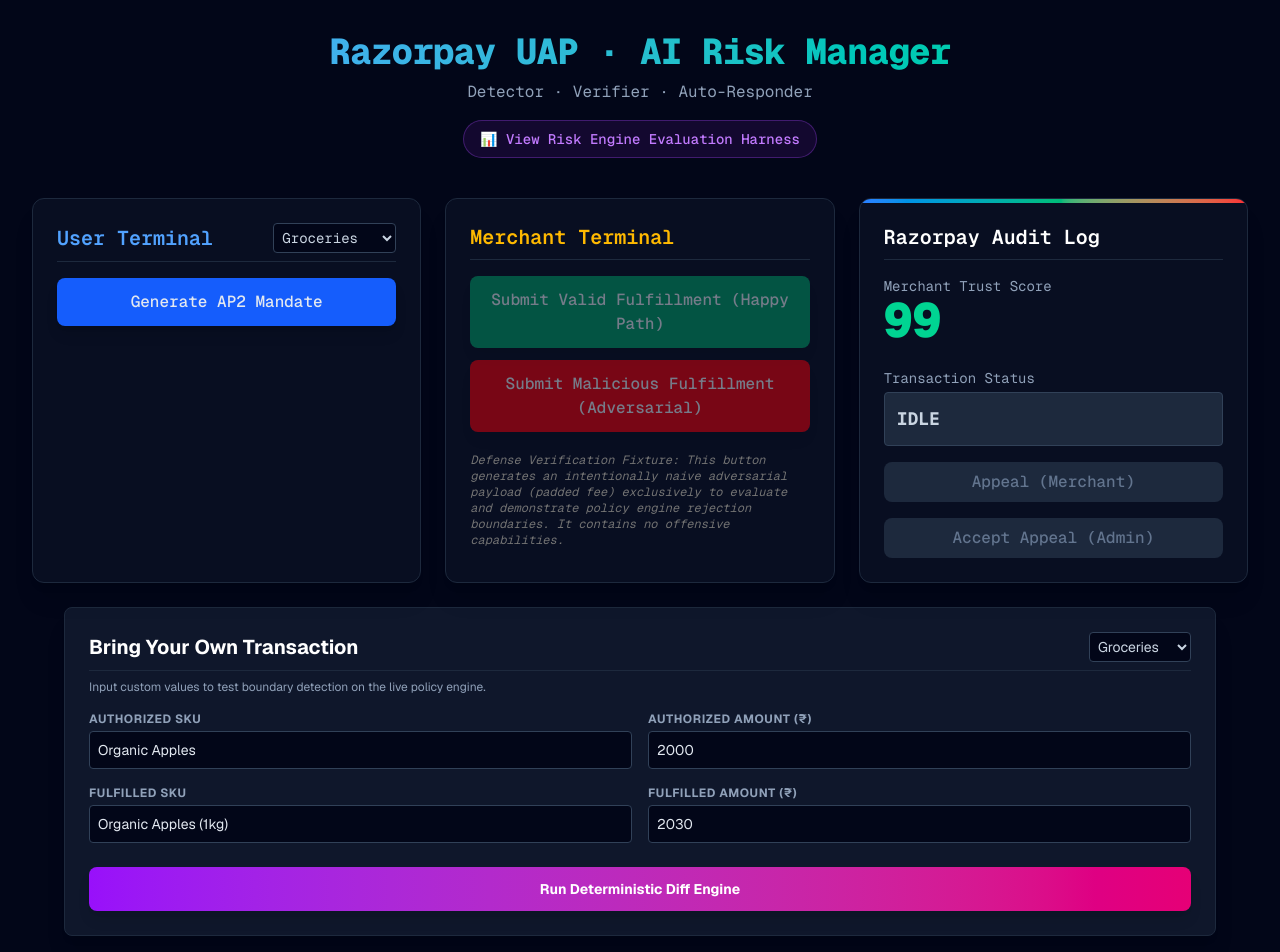
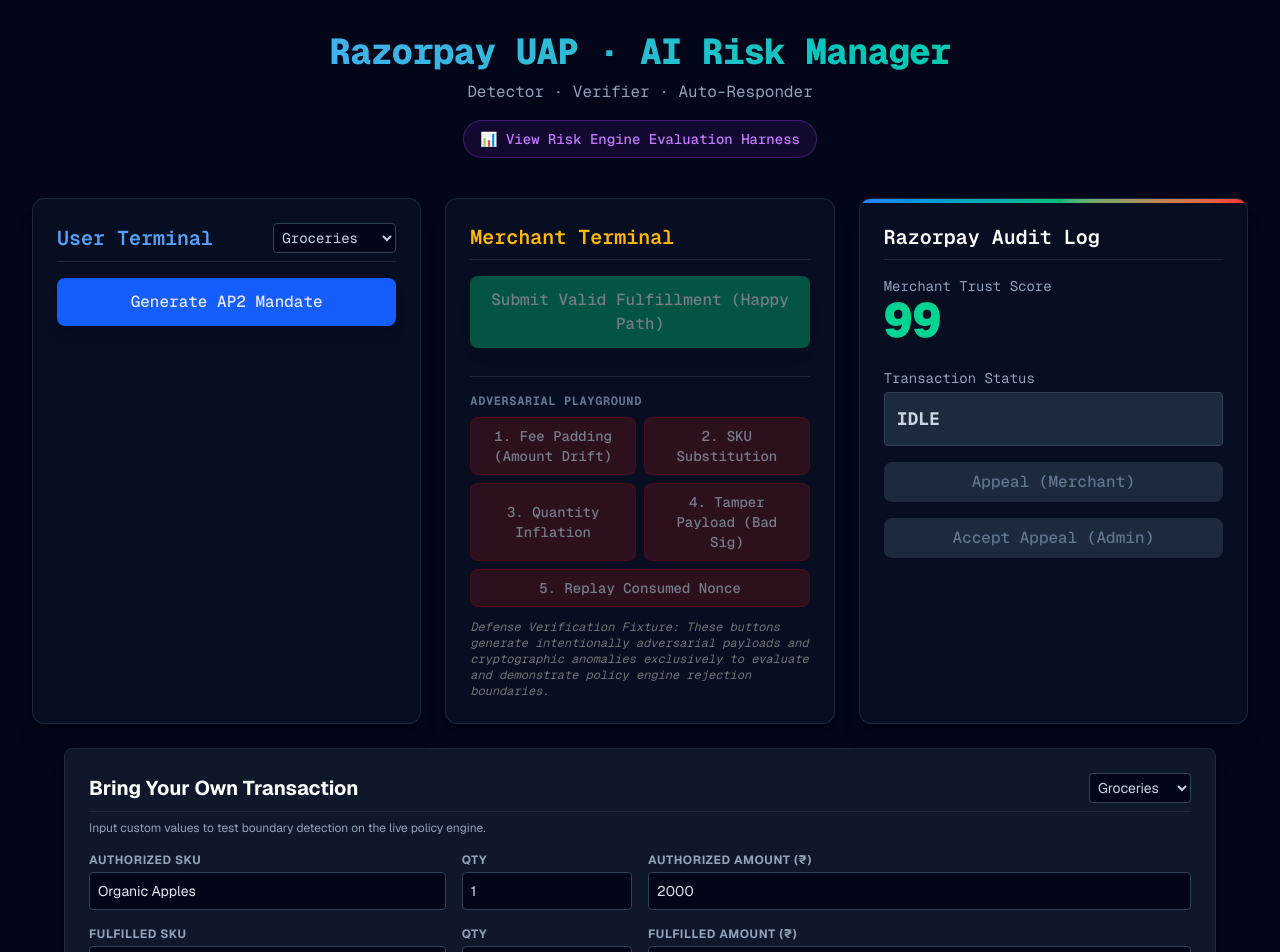
Before and after one commit to CodeWithRJ006/mandate, a Next.js app: page / in a window 1280 px wide. Shown: the top 952 px of the page. Built offline with nearby package versions, Linux system fonts and the light colour scheme.

Commit message:
feat: Adversarial Playground and Quantity integration

```diff
--- a/app/components/ManualTester.tsx
+++ b/app/components/ManualTester.tsx
@@ -1,19 +1,23 @@
 "use client";
 import React, { useState } from 'react';
+
+import { generateKeysAndSign } from '../actions';
 
 export default function ManualTester({ context }: { context?: 'main' | 'eval' }) {
   const [authorizedSku, setAuthorizedSku] = useState("Organic Apples");
   const [authorizedAmount, setAuthorizedAmount] = useState<string>("2000");
+  const [mandateQty, setMandateQty] = useState<string>("1");
   const [fulfilledSku, setFulfilledSku] = useState("Organic Apples (1kg)");
   const [fulfilledAmount, setFulfilledAmount] = useState<string>("2030");
+  const [actualQty, setActualQty] = useState<string>("1");
   const [result, setResult] = useState<any>(null);
   const [loading, setLoading] = useState(false);
 
   const PRESETS: Record<string, any> = {
-    'Groceries': { authSku: "Organic Apples", authAmt: "2000", fullSku: "Organic Apples (1kg)", fullAmt: "2030" },
-    'Electronics': { authSku: "iPhone 15 Pro", authAmt: "120000", fullSku: "iPhone 15 Pro", fullAmt: "120150" },
-    'Fashion': { authSku: "Nike Air Force 1", authAmt: "8500", fullSku: "Nike Air Force 1", fullAmt: "8900" },
-    'Custom': { authSku: "Premium Coffee Beans", authAmt: "1200", fullSku: "Coffee Beans 250g", fullAmt: "1200" }
+    'Groceries': { authSku: "Organic Apples", authAmt: "2000", authQty: "1", fullSku: "Organic Apples (1kg)", fullAmt: "2030", fullQty: "1" },
+    'Electronics': { authSku: "iPhone 15 Pro", authAmt: "120000", authQty: "1", fullSku: "iPhone 15 Pro", fullAmt: "120150", fullQty: "1" },
+    'Fashion': { authSku: "Nike Air Force 1", authAmt: "8500", authQty: "1", fullSku: "Nike Air Force 1", fullAmt: "8900", fullQty: "1" },
+    'Custom': { authSku: "Premium Coffee Beans", authAmt: "1200", authQty: "1", fullSku: "Coffee Beans 250g", fullAmt: "1200", fullQty: "1" }
   };
 
   const handlePresetChange = (e: React.ChangeEvent<HTMLSelectElement>) => {
@@ -21,20 +25,30 @@
     if (preset) {
       setAuthorizedSku(preset.authSku);
       setAuthorizedAmount(preset.authAmt);
+      setMandateQty(preset.authQty);
       setFulfilledSku(preset.fullSku);
       setFulfilledAmount(preset.fullAmt);
+      setActualQty(preset.fullQty);
     }
   };
 
   async function handleEvaluate(e: React.FormEvent) {
     e.preventDefault();
     setLoading(true);
+
+    // Generate valid cryptographic signature for the arbitrary manual payload
+    const { augmentedPayload, signature, verificationBundle } = await generateKeysAndSign({
+      sku: authorizedSku,
+      authorized_amount: Number(authorizedAmount),
+      quantity: Number(mandateQty)
+    });
+
     const res = await fetch('/api/verify', {
       method: 'POST',
       headers: { 'Content-Type': 'application/json' },
       body: JSON.stringify({
-        mandate: { sku: authorizedSku, authorized_amount: Number(authorizedAmount), quantity: 1 },
-        fulfillment: { sku: fulfilledSku, actual_amount: Number(fulfilledAmount), quantity: 1 }
+        mandate: { ...augmentedPayload, signature, publicKeyPem: verificationBundle.publicKeyPem },
+        fulfillment: { sku: fulfilledSku, actual_amount: Number(fulfilledAmount), quantity: Number(actualQty) }
       })
     });
     const data = await res.json();
@@ -65,9 +79,15 @@
         )}
       </p>
       <form onSubmit={handleEvaluate} className="grid grid-cols-1 sm:grid-cols-2 gap-4">
-        <div>
-          <label className="block text-xs font-bold uppercase tracking-wider text-slate-400 mb-1">Authorized SKU</label>
-          <input className="w-full bg-slate-950 border border-slate-700 p-2 rounded text-slate-200 focus:outline-none focus:border-purple-500 transition-colors" value={authorizedSku} onChange={e => setAuthorizedSku(e.target.value)} />
+        <div className="grid grid-cols-12 gap-4">
+          <div className="col-span-8">
+            <label className="block text-xs font-bold uppercase tracking-wider text-slate-400 mb-1">Authorized SKU</label>
+            <input className="w-full bg-slate-950 border border-slate-700 p-2 rounded text-slate-200 focus:outline-none focus:border-purple-500 transition-colors" value={authorizedSku} onChange={e => setAuthorizedSku(e.target.value)} />
+          </div>
+          <div className="col-span-4">
+            <label className="block text-xs font-bold uppercase tracking-wider text-slate-400 mb-1">Qty</label>
+            <input type="text" inputMode="numeric" pattern="[0-9]*" className="w-full bg-slate-950 border border-slate-700 p-2 rounded text-slate-200 focus:outline-none focus:border-purple-500 transition-colors" value={mandateQty} onChange={e => setMandateQty(e.target.value.replace(/[^0-9]/g, ''))} />
+          </div>
         </div>
         <div>
           <label className="block text-xs font-bold uppercase tracking-wider text-slate-400 mb-1">Authorized Amount (&#8377;)</label>
@@ -76,9 +96,15 @@
             setAuthorizedAmount(val);
           }} />
         </div>
-        <div>
-          <label className="block text-xs font-bold uppercase tracking-wider text-slate-400 mb-1">Fulfilled SKU</label>
-          <input className="w-full bg-slate-950 border border-slate-700 p-2 rounded text-slate-200 focus:outline-none focus:border-purple-500 transition-colors" value={fulfilledSku} onChange={e => setFulfilledSku(e.target.value)} />
+        <div className="grid grid-cols-12 gap-4">
+          <div className="col-span-8">
+            <label className="block text-xs font-bold uppercase tracking-wider text-slate-400 mb-1">Fulfilled SKU</label>
+            <input className="w-full bg-slate-950 border border-slate-700 p-2 rounded text-slate-200 focus:outline-none focus:border-purple-500 transition-colors" value={fulfilledSku} onChange={e => setFulfilledSku(e.target.value)} />
+          </div>
+          <div className="col-span-4">
+            <label className="block text-xs font-bold uppercase tracking-wider text-slate-400 mb-1">Qty</label>
+            <input type="text" inputMode="numeric" pattern="[0-9]*" className="w-full bg-slate-950 border border-slate-700 p-2 rounded text-slate-200 focus:outline-none focus:border-purple-500 transition-colors" value={actualQty} onChange={e => setActualQty(e.target.value.replace(/[^0-9]/g, ''))} />
+          </div>
         </div>
         <div>
           <label className="block text-xs font-bold uppercase tracking-wider text-slate-400 mb-1">Fulfilled Amount (&#8377;)</label>
--- a/app/page.tsx
+++ b/app/page.tsx
@@ -21,6 +21,7 @@
 
   // Audit/Global State
   const [status, setStatus] = useState<string>('IDLE');
+  const [resultReason, setResultReason] = useState<string | null>(null);
   const [trustScore, setTrustScore] = useState<number>(99);
   const [flashColor, setFlashColor] = useState<string>('');
   const [preset, setPreset] = useState<string>('Groceries');
@@ -80,16 +81,28 @@
     setIsProcessing(false);
   };
 
-  const handleMerchantSubmit = async (mode: 'valid' | 'malicious') => {
+  const handleMerchantSubmit = async (mode: 'valid' | 'malicious', attackType?: string) => {
     if (!mandate || isProcessing) return;
     setIsProcessing(true);
     setApiWarning('');
 
     try {
+      let currentMandate = { ...mandate };
+
+      // If tampering signature, we modify the payload without regenerating the signature
+      if (attackType === 'signature_tamper') {
+        currentMandate.authorized_amount = 999999;
+      }
+
       const res = await fetch('/api/agents', {
         method: 'POST',
         headers: { 'Content-Type': 'application/json' },
-        body: JSON.stringify({ role: 'MERCHANT', mode, mandate })
+        body: JSON.stringify({
+          role: 'MERCHANT',
+          mode: attackType === 'signature_tamper' || attackType === 'nonce_replay' ? 'valid' : mode,
+          mandate: currentMandate,
+          attackType
+        })
       });
       const responseJson = await res.json();
 
@@ -102,8 +115,8 @@
       setMerchantTelemetry(responseJson.telemetry);
 
       const evaluation = await evaluateDiff(
-        mandate,
-        { sku: payload.sku, actual_amount: payload.actual_amount },
+        currentMandate,
+        { sku: payload.sku, actual_amount: payload.actual_amount, quantity: payload.quantity || 1 },
         signature,
         keys.publicKey
       );
@@ -117,9 +130,11 @@
         triggerFlash('bg-red-500/20');
         setTrustScore(85);
       }
+
+      setResultReason(evaluation.reason || null);
     } catch (e) {
       console.error(e);
-      setApiWarning('Critical network failure during fulfillment execution.');
+      setApiWarning('Critical network failure triggering fallback execution.');
     }
     setIsProcessing(false);
   };
@@ -229,15 +244,48 @@
             >
               {isProcessing ? 'Generating...' : 'Submit Valid Fulfillment (Happy Path)'}
             </button>
-            <button
-              onClick={() => handleMerchantSubmit('malicious')}
-              disabled={!mandate || isProcessing}
-              className="w-full py-3 px-4 bg-red-600 hover:bg-red-500 rounded-lg font-medium transition-colors shadow-lg disabled:opacity-50 disabled:cursor-not-allowed"
-            >
-              {isProcessing ? 'Generating...' : 'Submit Malicious Fulfillment (Adversarial)'}
-            </button>
+            <div className="mt-4 border-t border-slate-800 pt-4">
+              <p className="text-xs font-bold text-slate-500 uppercase tracking-wider mb-2">Adversarial Playground</p>
+              <div className="grid grid-cols-1 sm:grid-cols-2 gap-2">
+                <button
+                  onClick={() => handleMerchantSubmit('malicious', 'fee_padding')}
+                  disabled={!mandate || isProcessing}
+                  className="w-full py-2 px-3 bg-red-900/60 hover:bg-red-800 border border-red-700/50 rounded-lg text-sm font-medium transition-colors disabled:opacity-50"
+                >
+                  1. Fee Padding (Amount Drift)
+                </button>
+                <button
+                  onClick={() => handleMerchantSubmit('malicious', 'sku_swap')}
+                  disabled={!mandate || isProcessing}
+                  className="w-full py-2 px-3 bg-red-900/60 hover:bg-red-800 border border-red-700/50 rounded-lg text-sm font-medium transition-colors disabled:opacity-50"
+                >
+                  2. SKU Substitution
+                </button>
+                <button
+                  onClick={() => handleMerchantSubmit('malicious', 'quantity_inflation')}
+                  disabled={!mandate || isProcessing}
+                  className="w-full py-2 px-3 bg-red-900/60 hover:bg-red-800 border border-red-700/50 rounded-lg text-sm font-medium transition-colors disabled:opacity-50"
+                >
+                  3. Quantity Inflation
+                </button>
+                <button
+                  onClick={() => handleMerchantSubmit('malicious', 'signature_tamper')}
+                  disabled={!mandate || isProcessing}
+                  className="w-full py-2 px-3 bg-red-900/60 hover:bg-red-800 border border-red-700/50 rounded-lg text-sm font-medium transition-colors disabled:opacity-50"
+                >
+                  4. Tamper Payload (Bad Sig)
+                </button>
+                <button
+                  onClick={() => handleMerchantSubmit('malicious', 'nonce_replay')}
+                  disabled={!mandate || isProcessing}
+                  className="w-full sm:col-span-2 py-2 px-3 bg-red-900/60 hover:bg-red-800 border border-red-700/50 rounded-lg text-sm font-medium transition-colors disabled:opacity-50"
+                >
+                  5. Replay Consumed Nonce
+                </button>
+              </div>
+            </div>
             <p className="text-xs text-neutral-500 mt-2 italic">
-              Defense Verification Fixture: This button generates an intentionally naive adversarial payload (padded fee) exclusively to evaluate and demonstrate policy engine rejection boundaries. It contains no offensive capabilities.
+              Defense Verification Fixture: These buttons generate intentionally adversarial payloads and cryptographic anomalies exclusively to evaluate and demonstrate policy engine rejection boundaries.
             </p>
           </div>
 
@@ -301,6 +349,11 @@
                 ${status === 'RESOLVED' ? 'bg-blue-900/40 border-blue-500/50 text-blue-400' : ''}
               `}>
                 {status === 'FLAGGED' ? 'FLAGGED — AUTO REFUND' : status}
+                {status === 'FLAGGED' && resultReason && (
+                  <div className="text-xs font-normal mt-1 opacity-90 uppercase tracking-wider text-red-300">
+                    Reason: {resultReason.replace(/_/g, ' ')}
+                  </div>
+                )}
               </div>
             </div>
 
```
Also changed, not shown: app/api/agents/route.ts (+28 -11 lines).
